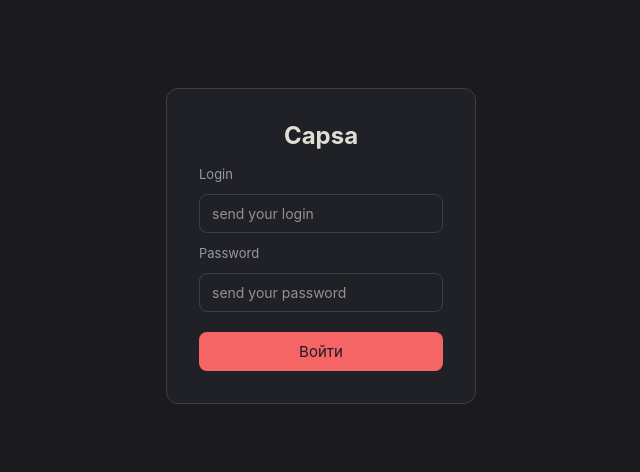
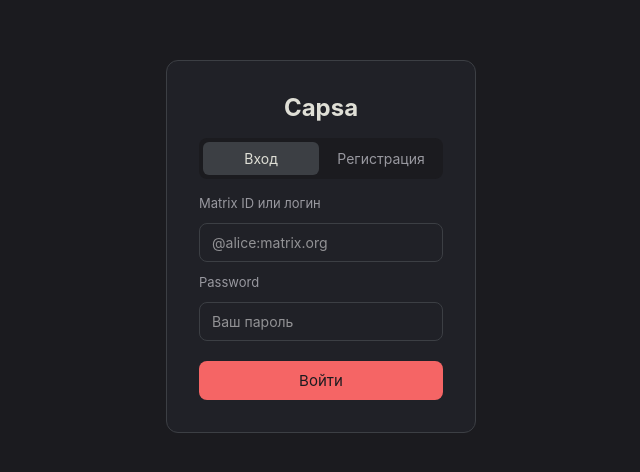
Before and after one commit to kitrasta/Capsa, a React (Vite) app: page /auth in a window 1280 px wide. Shown: the part 154-626 px from the top of the page, without its empty margins (319-959 px from the left). Built offline with nearby package versions, Linux system fonts and the light colour scheme; no server answers.

Commit message:
feat: combine login and registration on auth page

```diff
--- a/src/pages/LoginPage.module.css
+++ b/src/pages/LoginPage.module.css
@@ -24,6 +24,37 @@
     color: var(--c-text-1);
     font-size: 24px;
     text-align: center;
+}
+
+.tabs {
+    display: grid;
+    grid-template-columns: 1fr 1fr;
+    gap: 4px;
+    padding: 4px;
+    background: var(--c-bg);
+    border-radius: var(--radius-sm);
+}
+
+.tab,
+.tabActive {
+    padding: 8px 12px;
+    border: none;
+    border-radius: 6px;
+    cursor: pointer;
+}
+
+.tab {
+    background: transparent;
+    color: var(--c-text-2);
+}
+
+.tabActive {
+    background: var(--c-border);
+    color: var(--c-text-1);
+}
+
+.panel {
+    min-width: 0;
 }
 
 .form {
--- a/src/pages/LoginPage.tsx
+++ b/src/pages/LoginPage.tsx
@@ -1,5 +1,5 @@
 import style from './LoginPage.module.css';
-import { useState, useEffect } from 'react';
+import { useEffect, useRef, useState } from 'react';
 import { useNavigate, useLocation } from 'react-router-dom';
 import {
     loginUser,
@@ -8,16 +8,25 @@ import {
     getSession,
     clearSession,
     ConfigError,
+    HomeserverDiscoveryError,
     isForbiddenError,
     matrixErrorMessage,
+    resolveLoginTarget,
+    getCapsaHomeserver,
+    type HomeserverConnection,
 } from '../shared/lib/matrix';
+import RegistrationForm from '../widgets/Auth/RegistrationForm';
 
-// честные сообщения об ошибках входа: ошибку конфигурации нельзя
-// маскировать под «неверный пароль» — юзер пойдёт менять не тот пароль
+interface AuthResponse {
+    access_token?: string;
+    user_id?: string;
+    device_id?: string;
+}
+
+// Ошибку конфигурации/discovery нельзя маскировать под неверный пароль.
 const loginErrorMessage = (err: unknown): string => {
-    if (err instanceof ConfigError) return err.message;
+    if (err instanceof ConfigError || err instanceof HomeserverDiscoveryError) return err.message;
     if (isForbiddenError(err)) return 'Неверный логин или пароль.';
-    // сетевые ошибки (TypeError из fetch: нет сети, DNS, CORS) — без errcode
     if (err instanceof TypeError) return 'Не удалось связаться с сервером. Проверьте соединение.';
     return `Не удалось войти: ${matrixErrorMessage(err)}`;
 };
@@ -26,90 +35,133 @@ const LoginPage = () => {
     const savedSession = getSession();
     const navigate = useNavigate();
     const location = useLocation();
-    // понятное сообщение от lifecycle (например, «Сессия истекла, войдите снова»):
-    // его передаёт AuthGuard одним местом — здесь только отображаем
     const notice = (location.state as { message?: string } | null)?.message ?? null;
+    const [mode, setMode] = useState<'login' | 'register'>('login');
+    const [login, setLogin] = useState('');
+    const [password, setPassword] = useState('');
+    const [isSubmitting, setIsSubmitting] = useState(false);
+    const [error, setError] = useState<string | null>(null);
+    const loginAttemptRef = useRef(0);
 
     useEffect(() => {
-        if (savedSession) {
-            navigate('/chats');
-        }
-    }, [savedSession, navigate])
+        if (savedSession) navigate('/chats');
+    }, [savedSession, navigate]);
 
-    const [login, setLogin] = useState('');
-    const [password, setPassword] = useState('')
-    const [isSubmitting, setIsSubmitting] = useState(false);
-    const [error, setError] = useState<string | null>(null);
-
-    const handleSubmit = async (e: React.FormEvent<HTMLFormElement>) => {
-        e.preventDefault();
-        if (isSubmitting) return;
-
-        setIsSubmitting(true);
-        setError(null);
-        try {
-            const result = await loginUser(login, password);
-
-            // явная валидация полей login-ответа — до saveSession:
-            // — access_token / device_id строго непустая строка;
-            // — user_id строго по форме @localpart:homeserver;
-            // — токен нигде не логируется
+    const completeAuth = (result: AuthResponse, connection: HomeserverConnection) => {
         validateLoginResponse(result);
-
         saveSession({
             accessToken: result.access_token!,
             userId: result.user_id!,
             deviceId: result.device_id!,
+            homeserverUrl: connection.homeserverUrl,
+            serverName: connection.serverName,
         });
+        navigate('/chats');
+    };
 
-            navigate('/chats');
+    const switchMode = (nextMode: 'login' | 'register') => {
+        if (nextMode === mode) return;
+        loginAttemptRef.current += 1;
+        setMode(nextMode);
+        setError(null);
+        setIsSubmitting(false);
+    };
+
+    const handleSubmit = async (event: React.FormEvent<HTMLFormElement>) => {
+        event.preventDefault();
+        if (isSubmitting) return;
+
+        const attempt = ++loginAttemptRef.current;
+        setIsSubmitting(true);
+        setError(null);
+        try {
+            const target = await resolveLoginTarget(login);
+            if (attempt !== loginAttemptRef.current) return;
+            const result = await loginUser(target, password);
+            if (attempt !== loginAttemptRef.current) return;
+            completeAuth(result, target);
         } catch (err) {
-            console.error('Login failed', err);
-            // откат: если сессия успела сохраниться частично — стираем,
-            // иначе юзер застрянет в битой сессии с редиректом на /chats
+            if (attempt !== loginAttemptRef.current) return;
             clearSession();
             setError(loginErrorMessage(err));
         } finally {
-            setIsSubmitting(false);
+            if (attempt === loginAttemptRef.current) setIsSubmitting(false);
         }
-    }
-
-
-
+    };
 
     return (
         <div className={style.wrapper}>
             <div className={style.container}>
                 <h2 className={style.title}>Capsa</h2>
-
-                <form
-                    className={style.form} onSubmit={handleSubmit}>
-                    <label htmlFor='login'>Login</label>
-                    <input className={style.input}
+                <div className={style.tabs} role="tablist" aria-label="Авторизация">
+                    <button
+                        className={mode === 'login' ? style.tabActive : style.tab}
+                        type="button"
+                        role="tab"
+                        id="login-tab"
+                        aria-selected={mode === 'login'}
+                        aria-controls="auth-panel"
+                        onClick={() => switchMode('login')}
+                    >
+                        Вход
+                    </button>
+                    <button
+                        className={mode === 'register' ? style.tabActive : style.tab}
+                        type="button"
+                        role="tab"
+                        id="register-tab"
+                        aria-selected={mode === 'register'}
+                        aria-controls="auth-panel"
+                        onClick={() => switchMode('register')}
+                    >
+                        Регистрация
+                    </button>
+                </div>
+                <div
+                    className={style.panel}
+                    role="tabpanel"
+                    id="auth-panel"
+                    aria-labelledby={mode === 'login' ? 'login-tab' : 'register-tab'}
+                >
+                    {mode === 'login' ? (
+                        <form className={style.form} onSubmit={handleSubmit}>
+                            <label htmlFor="login">Matrix ID или логин</label>
+                            <input
+                                className={style.input}
                                 value={login}
-                        onChange={(e) => setLogin(e.target.value)}
+                                onChange={(event) => setLogin(event.target.value)}
                                 type="text"
-                        id='login'
-                        placeholder='send your login' />
-
-                    <label htmlFor='password'>Password</label>
-                    <input className={style.input}
+                                id="login"
+                                placeholder="@alice:matrix.org"
+                                autoComplete="username"
+                                disabled={isSubmitting}
+                            />
+                            <label htmlFor="password">Password</label>
+                            <input
+                                className={style.input}
                                 value={password}
-                        onChange={(e) => setPassword(e.target.value)}
+                                onChange={(event) => setPassword(event.target.value)}
                                 type="password"
-                        id='password'
-                        placeholder="send your password" />
+                                id="password"
+                                placeholder="Ваш пароль"
+                                autoComplete="current-password"
+                                disabled={isSubmitting}
+                            />
                             <button className={style.login} type="submit" disabled={isSubmitting}>
                                 {isSubmitting ? 'Вход…' : 'Войти'}
                             </button>
                             {notice && !error && <p className={style.notice}>{notice}</p>}
-                    {error && <p className={style.error}>{error}</p>}
+                            {error && <p className={style.error} role="alert">{error}</p>}
                         </form>
-
+                    ) : (
+                        <RegistrationForm
+                            onRegistered={(result) => completeAuth(result, getCapsaHomeserver())}
+                        />
+                    )}
                 </div>
             </div>
-    )
-}
-
+        </div>
+    );
+};
 
 export default LoginPage;
--- a/src/shared/lib/matrix/index.ts
+++ b/src/shared/lib/matrix/index.ts
@@ -29,8 +29,15 @@ export {
 // lifecycle клиента: единая точка запуска/остановки/logout + состояние для UI
 export { matrixLifecycle } from './client-manager';
 
-// вход по логину/паролю
+// вход по логину/паролю и выбор homeserver'а
 export { loginUser, validateLoginResponse } from './client';
+export {
+    resolveLoginTarget,
+    getCapsaHomeserver,
+    HomeserverDiscoveryError,
+    type HomeserverConnection,
+    type LoginTarget,
+} from './homeserver';
 
 // регистрация на homeserver'е Capsa с обязательным подтверждением email
 export {
--- a/src/shared/lib/matrix/session.ts
+++ b/src/shared/lib/matrix/session.ts
@@ -61,10 +61,11 @@ const isValidHomeserverUrl = (value: unknown): value is string => {
 const isValidSession = (
     session: Partial<MatrixSession> | NullableSession,
 ): session is MatrixSession =>
-    isValidCredentials(session) &&
     isValidHomeserverUrl(session.homeserverUrl) &&
     isNonEmptyString(session.serverName) &&
-    accountServerName(session.userId) === session.serverName.trim().toLowerCase();
+    isNonEmptyString(session.userId) &&
+    accountServerName(session.userId) === session.serverName.trim().toLowerCase() &&
+    isValidCredentials(session);
 
 const defaultConnectionFor = (userId: string): Pick<MatrixSession, 'homeserverUrl' | 'serverName'> | null => {
     if (
```
Also changed, not shown: 2 other files (tests, documents, lock files or other folders). Lines whose indentation alone changed are shown as unchanged.
